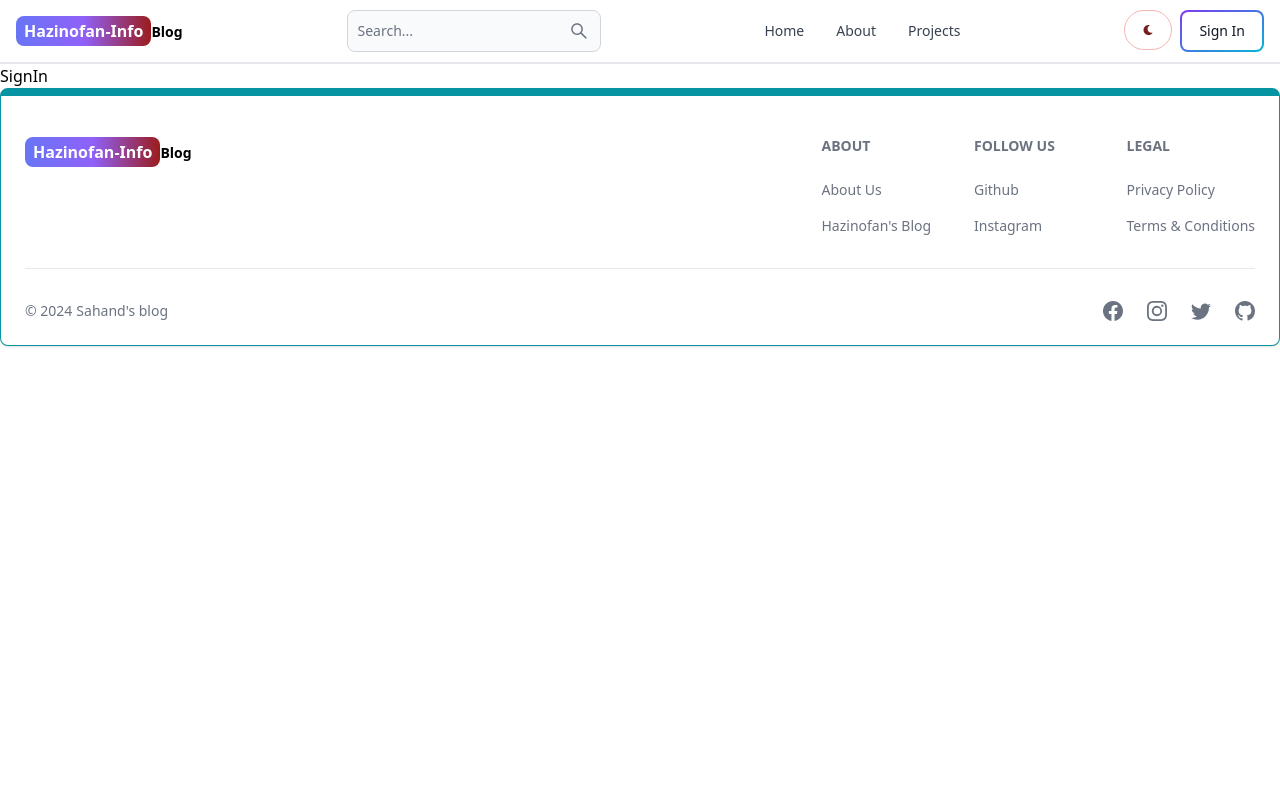
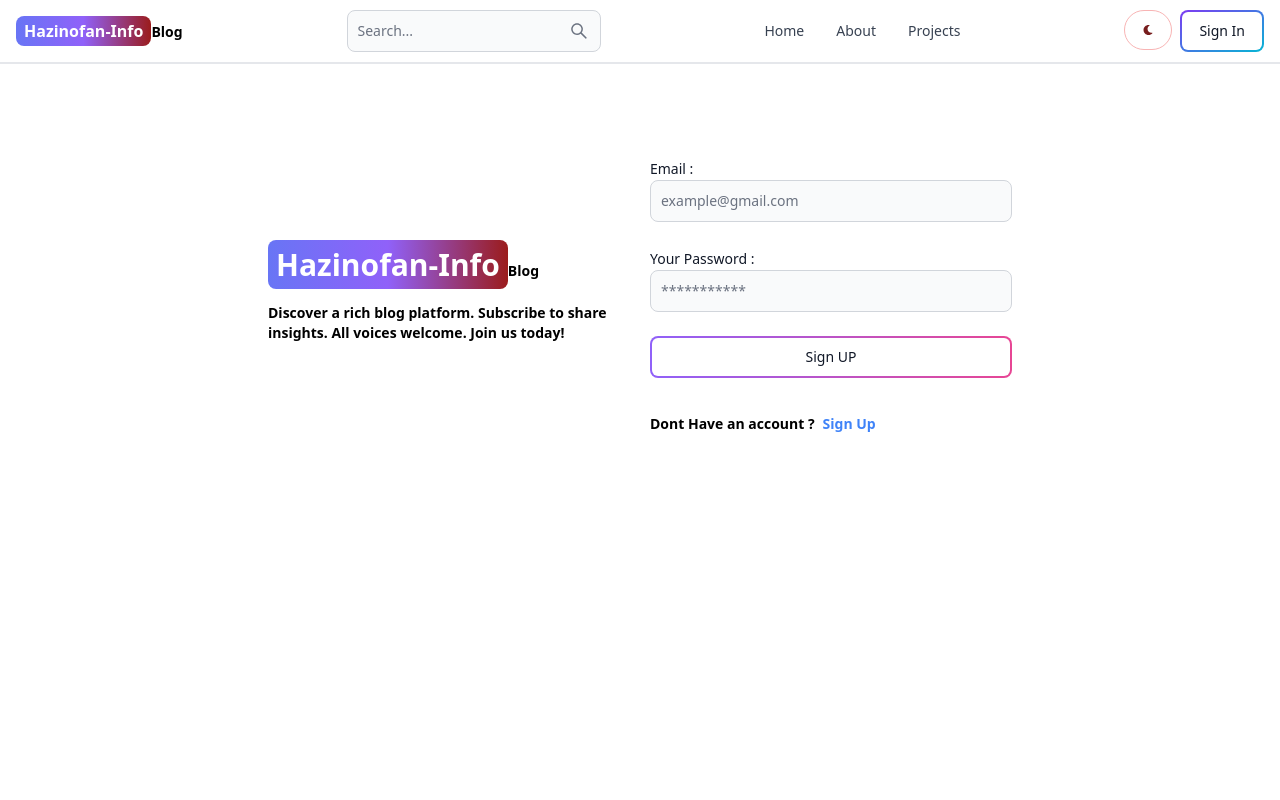
Before and after one commit to hazinofan/mern-blog, a React (Vite) app in the folder client/: page /SignIn in a window 1280 px wide. Shown: the top 800 px of the page. Built offline with nearby package versions, Linux system fonts and the light colour scheme.

Commit message:
complete sign in page functionnality

```diff
--- a/client/src/pages/SignIn.jsx
+++ b/client/src/pages/SignIn.jsx
@@ -1,9 +1,111 @@
-import React from 'react'
+import { Button, Label, Spinner, TextInput } from 'flowbite-react';
+import React, { useState } from 'react'
+import { Link, useNavigate } from 'react-router-dom';
 
 function SignIn() {
+  const [errorMessage, setErrorMessage ] = useState(null)
+  const [loading, setLoading ] = useState(false)
+  const[formData, setFormData] = useState({})
+  const navigate = useNavigate() ;
+  function handleChange(e) {
+    setFormData({...formData,[e.target.id]: e.target.value.trim() })
+  }
+
+
+  const handleSubmit = async(e) => {
+    e.preventDefault();
+    if(!formData.email ||!formData.password ) {
+      return setErrorMessage('Please Fill Out All The Fields')
+
+    }
+    try {
+      setLoading(true);
+      setErrorMessage(null)
+      const res = await fetch('/api/auth/signin', {
+        method: 'POST',
+        headers: {'content-Type': 'application/json'},
+        body: JSON.stringify(formData)
+      });
+      const data = await res.json();
+      if(data.success === false ) {
+        return setErrorMessage(data.message)
+      }
+      setLoading(false)
+      if(res.ok) {
+        navigate('/')
+      }
+    } catch (error) {
+      setErrorMessage(error.message)
+      setLoading(false)
+    }
+  }
+
+
+
   return (
-    <div>SignIn</div>
-  )
+    <div className='min-h-screen mt-20'>
+      <div className="flex p-3 max-w-3xl mx-auto flex-col md:flex-row md:items-center gap-5">
+        <div className="flex-1 text-center sm:text-left">
+          <Link to='/' className='font-bold dark:text-white text-3xl'>
+            <span className='px-2 py-1 bg-gradient-to-r from-indigo-500 via-purple-500 to-red-800 rounded-lg text-white'>Hazinofan-Info</span>
+            <span className='text-sm'>Blog</span>
+          </Link>
+          <p className='text-sm mt-5 font-semibold'>
+            Discover a rich blog platform.
+            Subscribe to share insights. All voices welcome.
+            Join us today!
+          </p>
+        </div>
+
+        <div className="flex flex-col flex-1 gap-4">
+          <form className='flex flex-col gap-4' onSubmit={handleSubmit}>
+            <div className='mb-2'>
+              <Label value='Email :' />
+              <TextInput
+                type='email'
+                placeholder='example@gmail.com'
+                id='email'
+                onChange={handleChange}
+              />
+            </div>
+            <div className='mb-2'>
+              <Label value='Your Password :' />
+              <TextInput
+                type='password'
+                placeholder='***********'
+                id='password'
+                onChange={handleChange}
+              />
+            </div>
+            <div className="flex justify-center">
+              <Button gradientDuoTone='purpleToPink' type='submit'
+              className='w-full text-center' outline disabled={loading}>
+                {
+                  loading ? (
+                    <>
+                    <Spinner size='sm'  />
+                    <span className='pl-3'> Loading...</span>
+                    </>
+                    ) : 'Sign UP'
+                }
+                </Button>
+            </div>
+          </form>
+          <div className="flex gap-2 text-sm mt-5 font-semibold">
+            Dont Have an account ?
+            <Link to='/signIn' className='text-blue-500'> Sign Up </Link>
+          </div>
+            {
+              errorMessage && (
+                <Alert className=' mt-2' color='failure'>
+                {errorMessage}
+                </Alert>
+              )
+            }
+        </div>
+      </div>
+    </div>
+  );
 }
 
 export default SignIn
```
